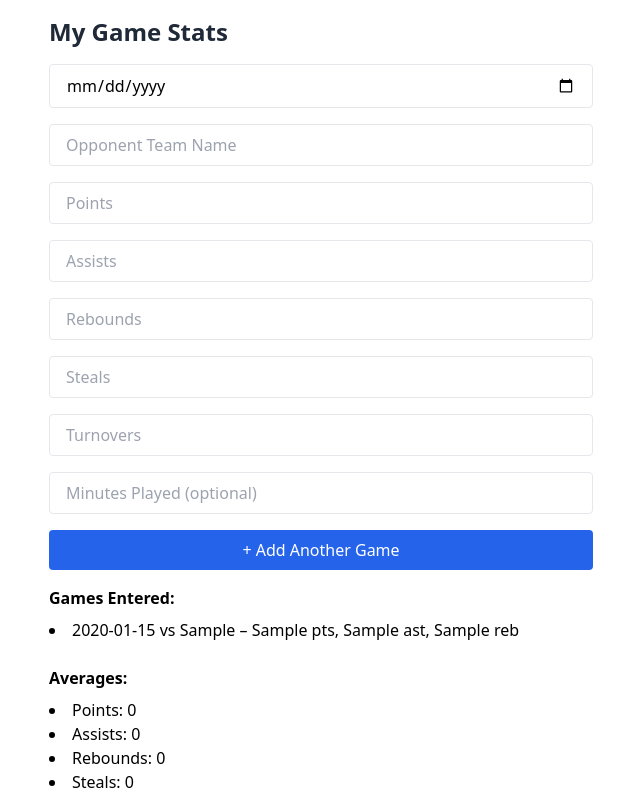
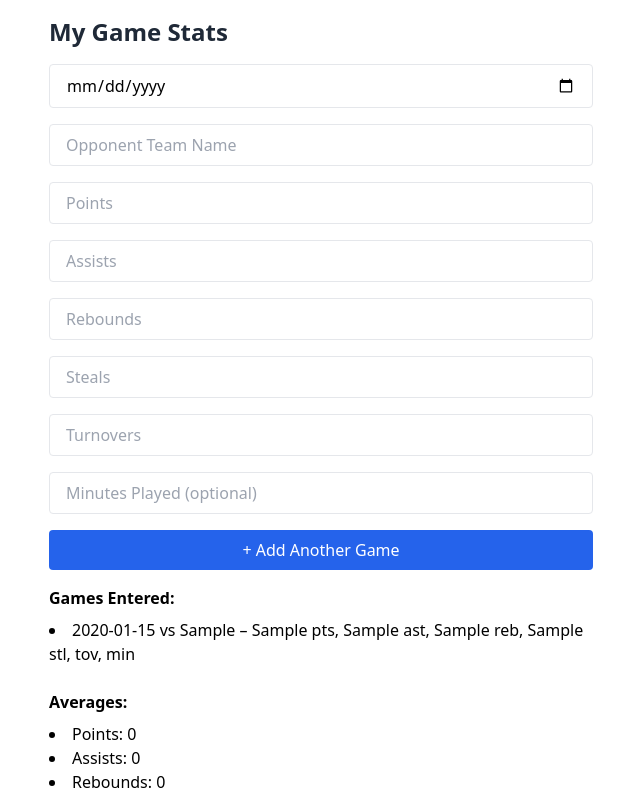
Before and after one commit to anggithub2023/Process_Reflection_Scaffolding, a React (Create React App) app: page /stats in a window 1280 px wide. Both pictures are taken after typing "2020-01-15", "Sample", "Sample", "Sample", "Sample", "Sample" into the empty fields and a click on the button "+ Add Another Game". Shown: the top 800 px of the page, without its empty margins (319-959 px from the left). Built offline with nearby package versions, Linux system fonts and the light colour scheme.

Commit message:
button changes

```diff
--- a/src/pages/StatsPage.js
+++ b/src/pages/StatsPage.js
@@ -62,7 +62,9 @@ function StatsPage() {
                 <h3 className="font-bold mb-2">Games Entered:</h3>
                 <ul className="list-disc list-inside space-y-1">
                   {gameStats.map((gs, index) => (
-                      <li key={index}>{gs.date} vs {gs.opponent} – {gs.points} pts, {gs.assists} ast, {gs.rebounds} reb</li>
+                      <li key={index}>
+                        {gs.date} vs {gs.opponent} – {gs.points} pts, {gs.assists} ast, {gs.rebounds} reb, {gs.steals} stl, {gs.turnovers} tov, {gs.minutes} min
+                      </li>
                   ))}
                 </ul>
                 <div className="mt-6">
```
